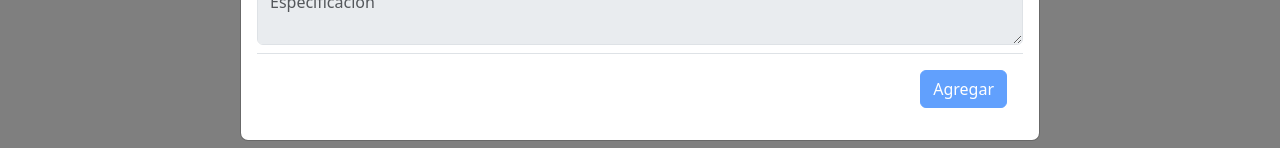
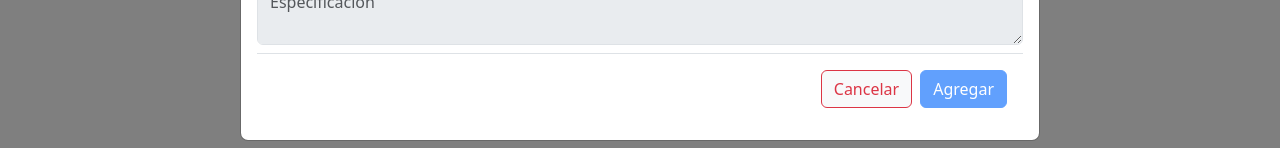
Before and after one commit to Chris-THC/iwaid-ui, a React (Create React App) app: page /medical-history in a window 1280 px wide. Both pictures are taken after a click on the button 1162 px from the left and 185 px from the top of the page. Shown: the part 649-797 px from the top of the page. Built offline with nearby package versions, Linux system fonts and the light colour scheme; no server answers.

Commit message:
Update FormMedicalHistory.jsx
Update

```diff
--- a/src/Components/MedicalHistory/FormMedicalHistory.jsx
+++ b/src/Components/MedicalHistory/FormMedicalHistory.jsx
@@ -370,6 +370,14 @@ export const FormMedicalHistory = ({ isGetData = {} }) => {
 
         <div>
           <Modal.Footer>
+            <button
+              type="button"
+              class="btn btn btn-light  btn-outline-danger"
+              onClick={handleCloseModal}
+              data-bs-dismiss="modal"
+            >
+              Cancelar
+            </button>
             <Button
               type="submit"
               onClick={() => {
```
